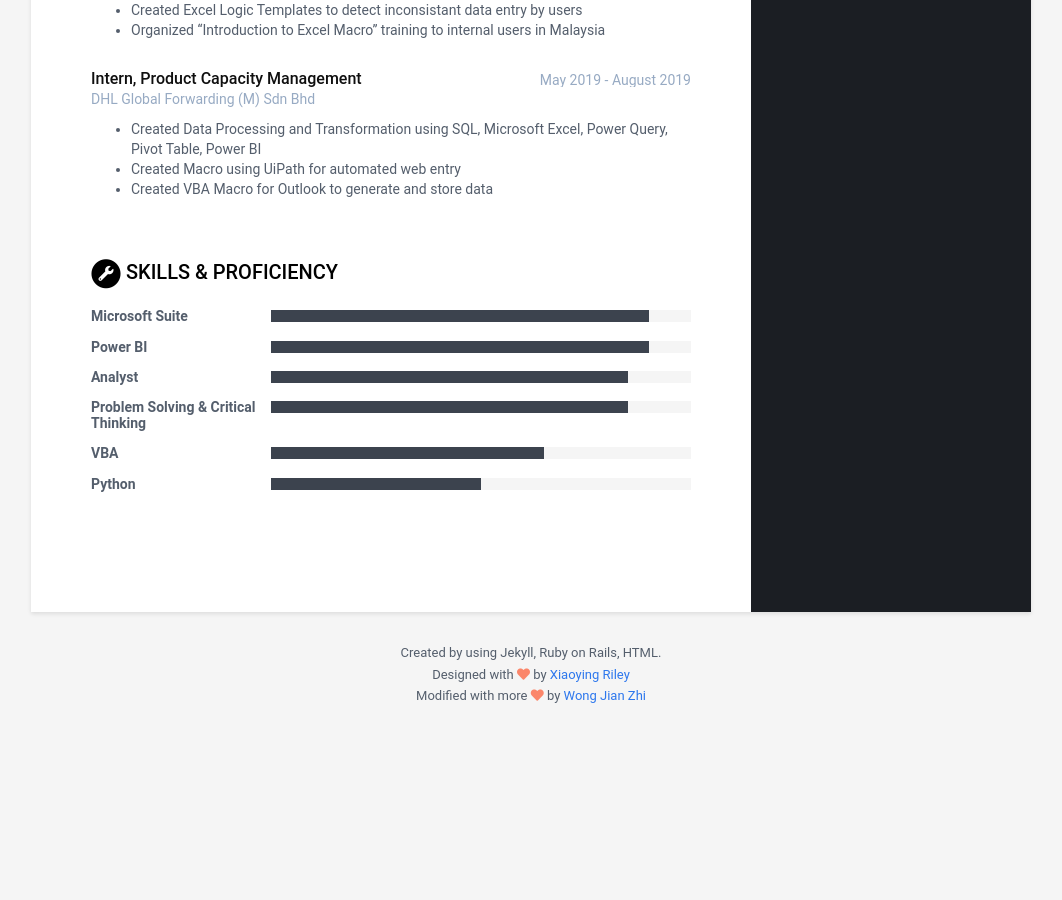
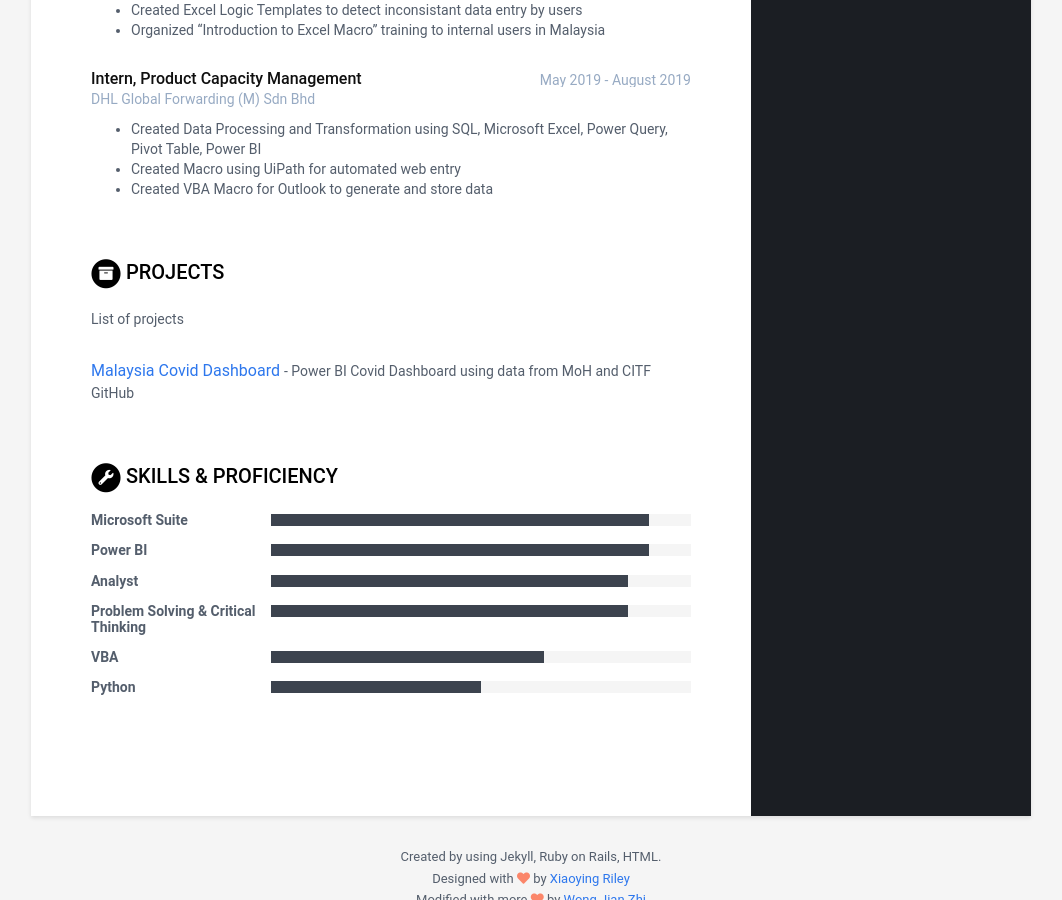
Before and after one commit to jianzhiw/jianzhiw.github.io, a Jekyll site: the page built from index.html, in a window 1280 px wide and 900 px high, scrolled down 1431 px. Shown: the whole window, without its empty margins (109-1171 px from the left). Built offline with Jekyll 4.4.1, drawn with Linux system fonts in a browser that asks for light colours; before the commit the page ends 2168 px from its top, so only the background shows below that; some of the changed lines change nothing that is shown.

Commit message:
Fix project spelling in data

```diff
--- a/_data/data.yml
+++ b/_data/data.yml
@@ -99,10 +99,9 @@ experiences:
         - Created Macro using UiPath for automated web entry
         - Created VBA Macro for Outlook to generate and store data
 
-project:
+projects:
     title: Projects
-    intro: >
-      List of projects
+    intro: "List of projects"
     assignments:
       - title: Malaysia Covid Dashboard
         link: "https://app.powerbi.com/view?r=eyJrIjoiNTVlNmU0YTEtMWZkNi00MzQ3LThkYjgtNmI5OWQ3ZGIzZmM4IiwidCI6IjYyZjhiNmM3LWZiZGQtNGZiMC04ZjViLTY2ZGYwZmM3MzZmMSIsImMiOjEwfQ%3D%3D&pageName=ReportSection"
```
